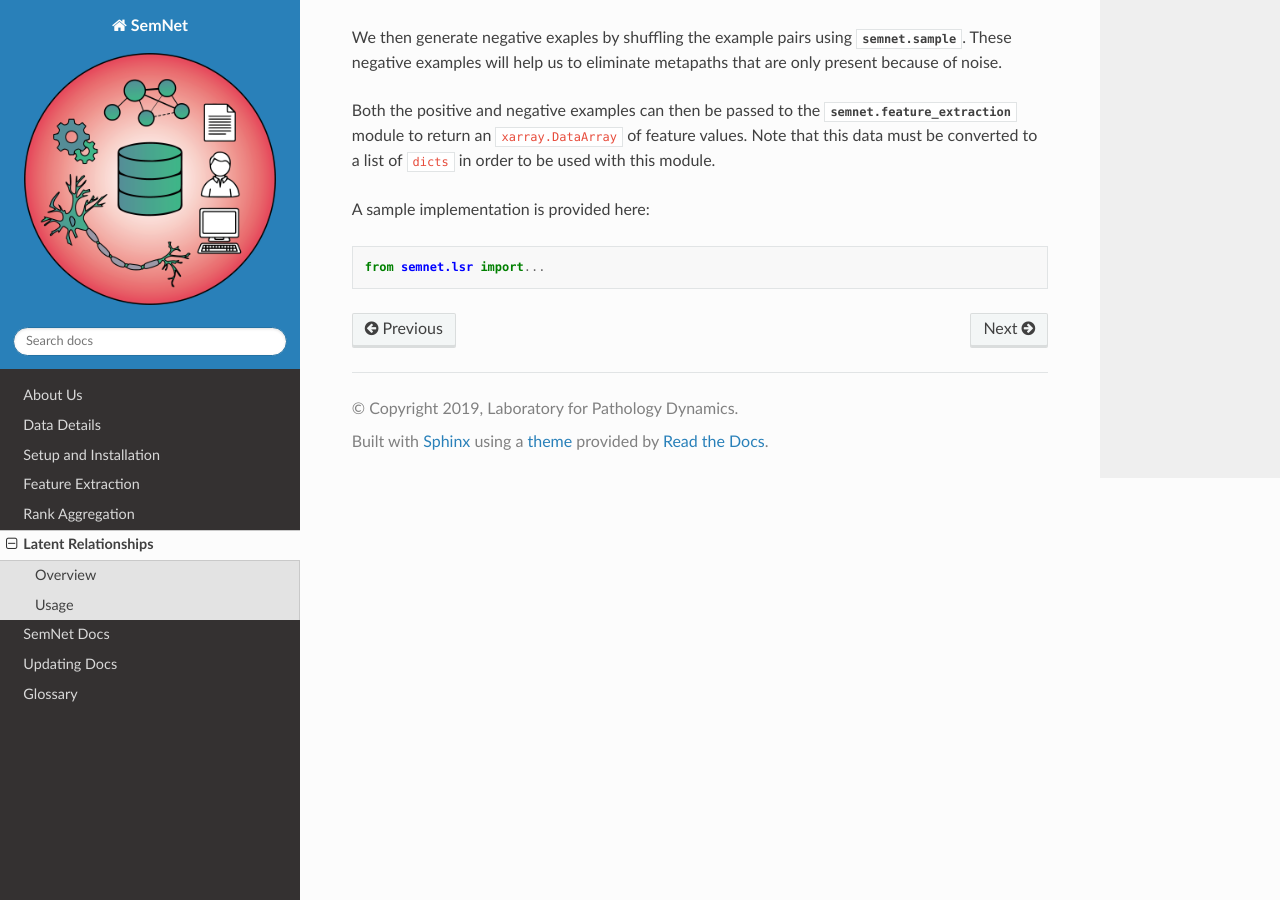
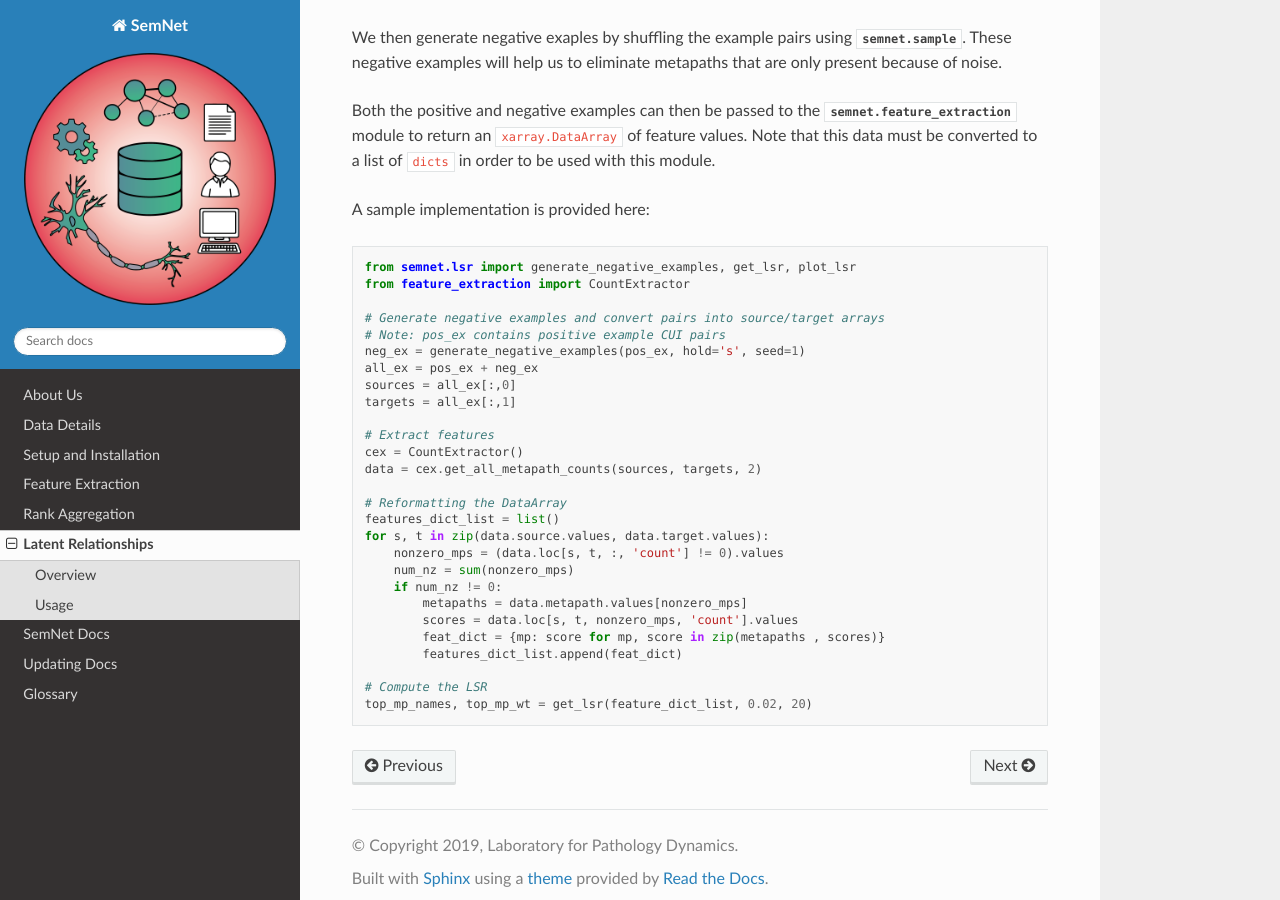
Before and after one commit to sallegri3/semnet-2, a Sphinx documentation site: the page built from docs/source/latent.rst, in a window 1280 px wide and 900 px high, scrolled down 919 px. Built offline with Sphinx 7.4.7 and the Read the Docs theme 2.0.0, drawn with Linux system fonts in a browser that asks for light colours.

Commit message:
adding LSR example

```diff
--- a/docs/source/latent.rst
+++ b/docs/source/latent.rst
@@ -21,4 +21,30 @@ A sample implementation is provided here:
 
 .. code-block:: python
 
-    from semnet.lsr import...
+    from semnet.lsr import generate_negative_examples, get_lsr, plot_lsr
+    from feature_extraction import CountExtractor
+
+    # Generate negative examples and convert pairs into source/target arrays
+    # Note: pos_ex contains positive example CUI pairs
+    neg_ex = generate_negative_examples(pos_ex, hold='s', seed=1)
+    all_ex = pos_ex + neg_ex
+    sources = all_ex[:,0]
+    targets = all_ex[:,1]
+
+    # Extract features
+    cex = CountExtractor()
+    data = cex.get_all_metapath_counts(sources, targets, 2)
+
+    # Reformatting the DataArray
+    features_dict_list = list()
+    for s, t in zip(data.source.values, data.target.values):
+        nonzero_mps = (data.loc[s, t, :, 'count'] != 0).values
+        num_nz = sum(nonzero_mps)
+        if num_nz != 0:
+            metapaths = data.metapath.values[nonzero_mps]
+            scores = data.loc[s, t, nonzero_mps, 'count'].values
+            feat_dict = {mp: score for mp, score in zip(metapaths , scores)}
+            features_dict_list.append(feat_dict)
+
+    # Compute the LSR
+    top_mp_names, top_mp_wt = get_lsr(feature_dict_list, 0.02, 20)
```
